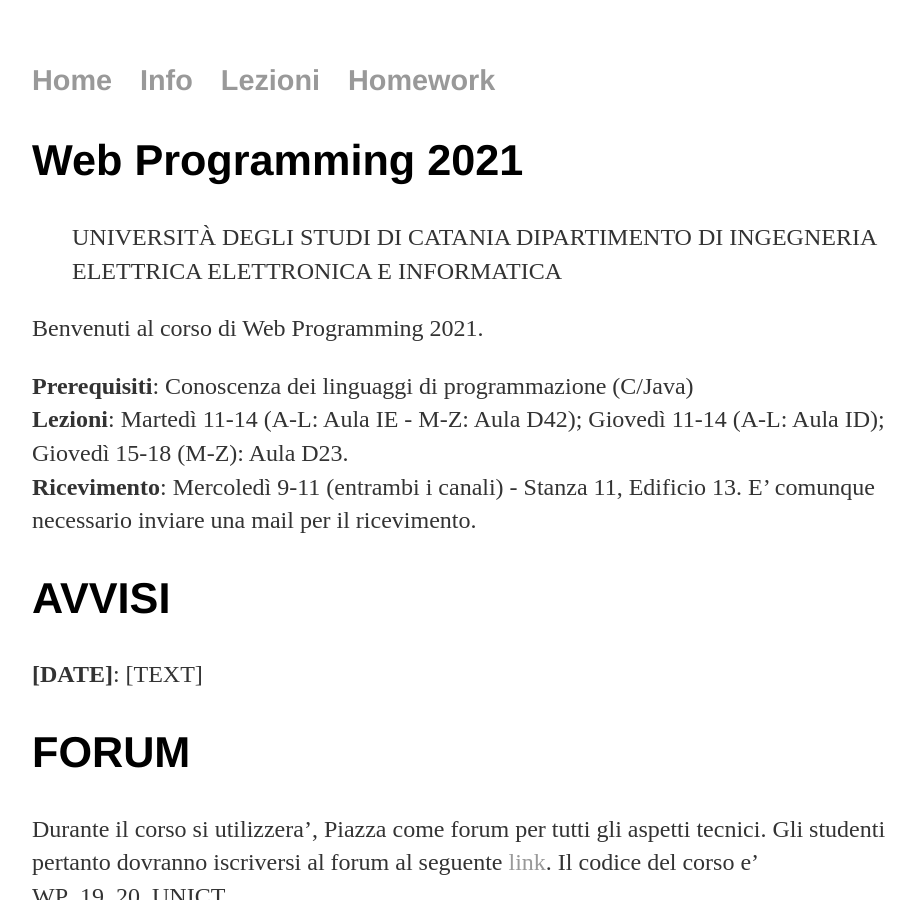
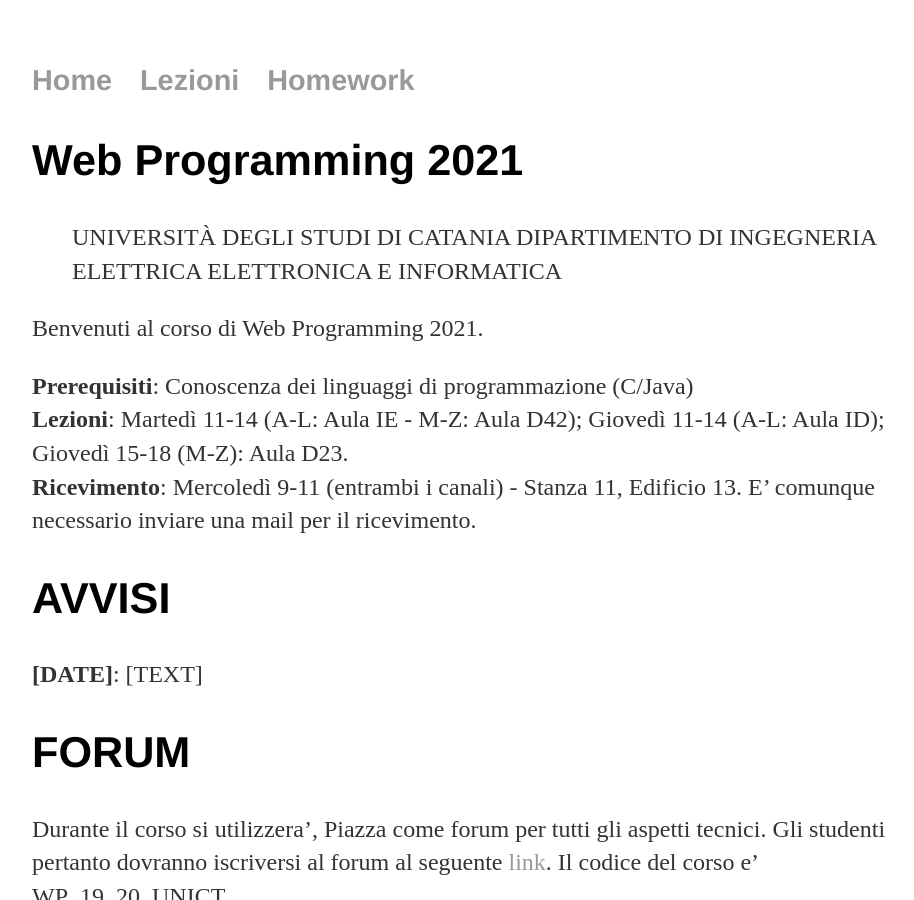
Before and after one commit to perceivelab/database-course, a Jekyll site: the page built from index.md, in a window 1280 px wide and 900 px high. Shown: the whole window, without its empty margins (160-1074 px from the left). Built offline with Jekyll 4.4.1, drawn with Linux system fonts in a browser that asks for light colours; our own code applies the rules of GitHub Pages for plain Markdown files.

Commit message:
Update default.html

```diff
--- a/_layouts/default.html
+++ b/_layouts/default.html
@@ -11,8 +11,7 @@
   <body>
     <nav>
 <ul>
-<li><a href="/">Home</a></li>
-<li><a href={{ site.baseurl }}/info>Info</a></li>
+<li><a href={{ site.baseurl }}>Home</a></li>
 <li><a href={{ site.baseurl }}/lezioni>Lezioni</a></li>
 <li><a href={{ site.baseurl }}/homework>Homework</a></li>
 </ul>
```
